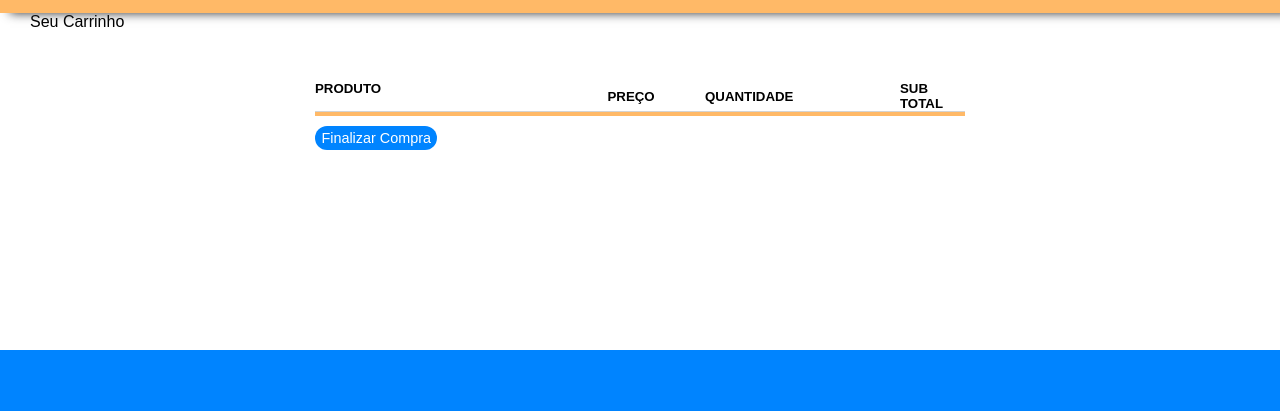
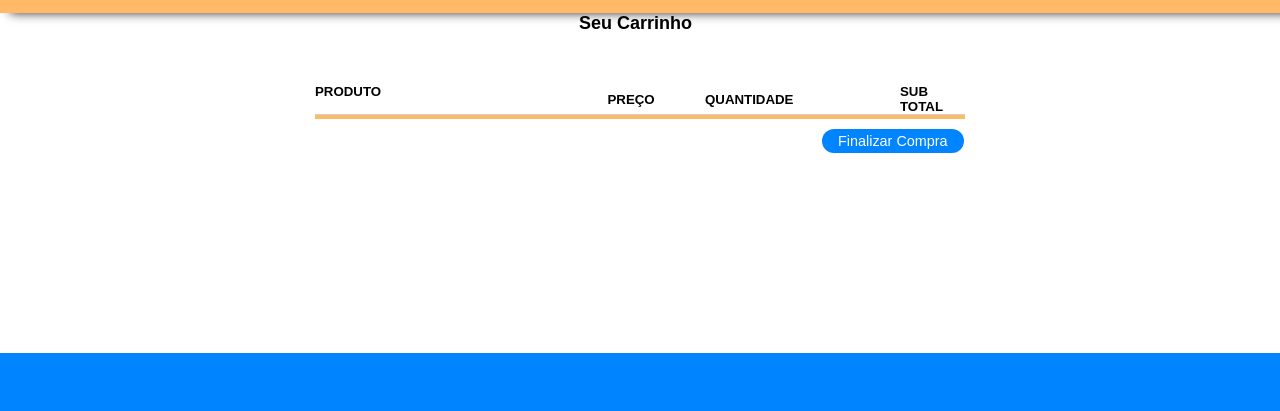
Before and after one commit to HenriMLT/HuskyBookStore, a plain HTML site: page carrinho.html in a window 1280 px wide. Shown: the part 66-477 px from the top of the page. Drawn offline with nearby package versions, Linux system fonts and the light colour scheme.

Commit message:
[REFACTOR] - Estilização da tela carrinho

```diff
--- a/Estilos/carrinho.css
+++ b/Estilos/carrinho.css
@@ -11,7 +11,11 @@ main{
 
 }
 
-
+.page-title {
+    font-size: large;
+    font-weight: bold;
+    margin-left: 45%;
+}
 
 .container,
 .products-container {
@@ -113,12 +117,13 @@ main{
     background-color: #0084ff;
     border: none;
     cursor: pointer;
-    padding: 0.25rem 0.4rem;
+    padding: 0.25rem 1rem;
     border-radius: 9999px;
     color: #fff;
     font-weight: 500;
     font-size: 0.9rem;
     transition: all 02.s;
+    margin-left:78%;
 }
 
 @media (max-width :800px) {
--- a/JS/script.js
+++ b/JS/script.js
@@ -348,8 +348,8 @@ function removeAll(tag){
 }
  function removeAllItems(){
     let cartItems = localStorage.getItem('productsInCart')
-    var totalPrice = parseFloat(localStorage.getItem("totalCost"));
-    var N = parseFloat(localStorage.getItem("cartNumbers"));
+    // var totalPrice = parseFloat(localStorage.getItem("totalCost"));
+    // var N = parseFloat(localStorage.getItem("cartNumbers"));
 
     console.log(cartItems);
     delete cartItems.removeAllItems;
```
